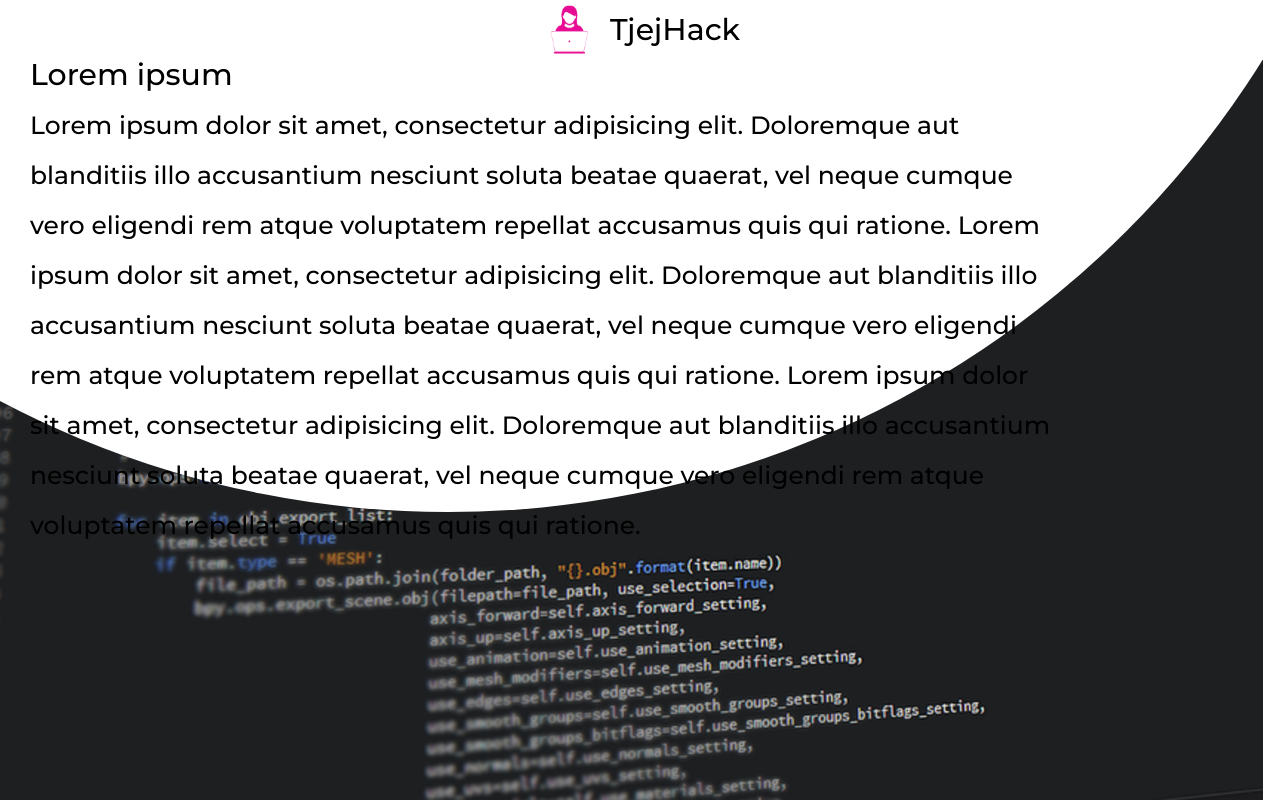
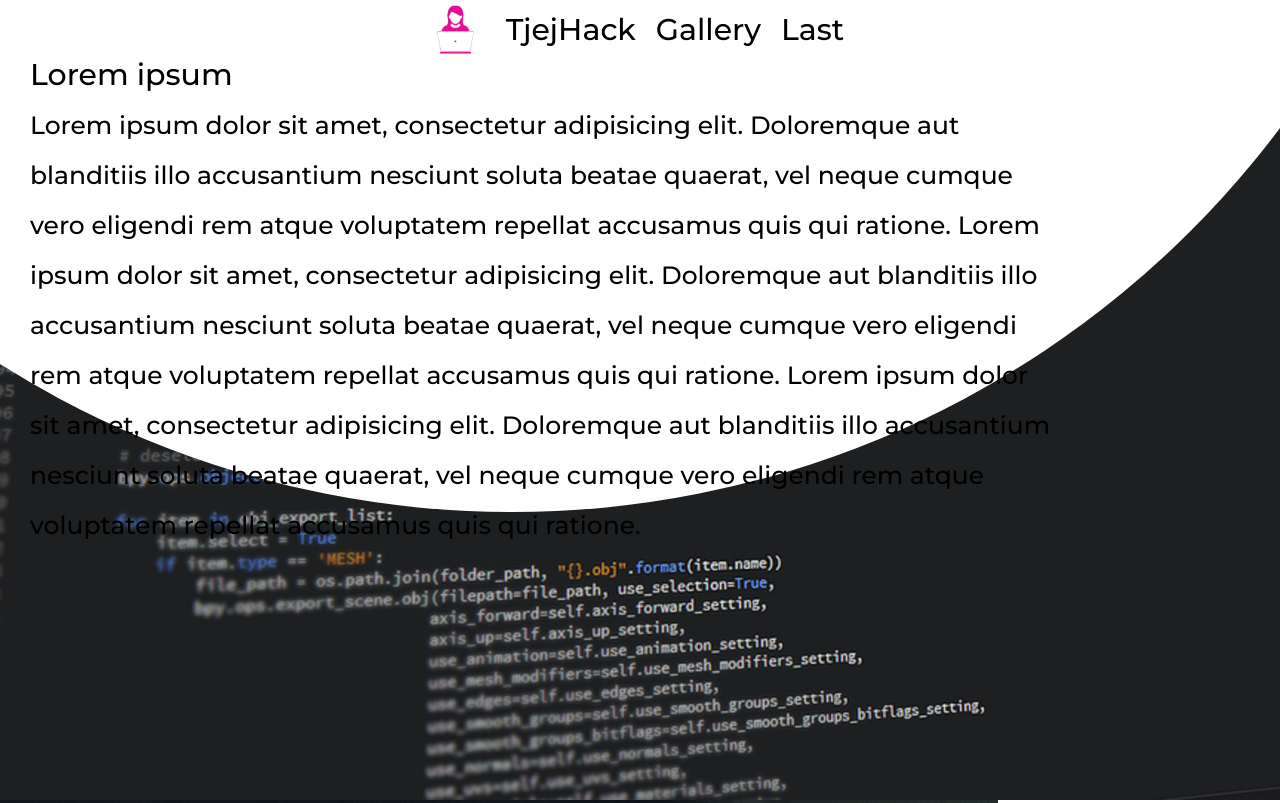
Before and after one commit to teknostompa/TjejHack, a plain HTML site: page index.html in a window 1280 px wide. Shown: the top 803 px of the page. Drawn offline with nearby package versions, Linux system fonts and the light colour scheme.

Commit message:
Add files via upload

```diff
--- /dev/null
+++ b/css/Gallery.css
@@ -0,0 +1,3 @@
+.Gallery{
+    height: 100vh;
+}
--- a/css/frontpage.css
+++ b/css/frontpage.css
@@ -4,8 +4,8 @@
     display: flex;
     justify-content: center;
     align-items: center;
-    color: black;
-    background-color: white;
+    color: var(--textColor);
+    background-color: var(--backgroundColor);;
     z-index: 10;
 }
 
@@ -25,22 +25,45 @@
 }
 
 .Frontpage .Header p {
+    margin: 0 10px;
     z-index: 10;
+}
+
+.Frontpage .menu{
+    height: 60px;
+    display: flex;
+    justify-content: center;
+    align-items: center;
+    color: var(--textColor);
+    background-color: var(--backgroundColor);;
+    z-index: 10;
+}
+
+.Frontpage .menu a {
+    margin: 0 10px;
+    color: var(--textColor);
+    text-decoration: none;
+    z-index: 10;
+    transition: 100ms all ease-in-out;
+}
+
+.Frontpage .menu a:hover{
+    color: var(--darkColor);
 }
 
 .Frontpage .Circle{
     position: absolute;
     top: calc(100vw * -1.1);
-    left: calc(100vw * -0.4);
+    left: calc(100vw * -0.35);
     width: calc(100vw * 1.5);
     height: calc(100vw * 1.5);
-    background-color: white;
+    background-color: var(--backgroundColor);
     border-radius: calc(100vw * 0.75);
     z-index: 1;
 }
 
 .Frontpage .Title{
-    color: black;
+    color: var(--textColor);
     position: absolute;
     top: 50px;
     left: 30px;
@@ -50,9 +73,13 @@
 .Frontpage .Content {
     font-size: 25px;
     width: 80vw;
-    color: black;
+    color: var(--textColor);
     position: absolute;
     top: 100px;
     left: 30px;
     z-index: 2;
 }
+
+.Info {
+    background-color: red;
+}
--- a/css/style.css
+++ b/css/style.css
@@ -1,7 +1,7 @@
 *{
+    scroll-behavior: smooth;
     margin: 0;
     padding: 0;
-    height: 50px;
     font-family: 'Montserrat', sans-serif;
     line-height: 50px;
     font-size: 30px;
@@ -10,6 +10,7 @@
 .Pages .Page {
     overflow: hidden;
     position: relative;
-    width: calc(100vw - 17px);
+    width: 100%;
     height: 100vh;
+    box-sizing: content-box;
 }
--- a/index.html
+++ b/index.html
@@ -7,22 +7,62 @@
     <link rel="stylesheet" href="css/frontpage.css">
     <link rel="stylesheet" href="css/scrollbar.css">
     <link rel="stylesheet" href="css/style.css">
+    <link rel="stylesheet" href="css/Gallery.css">
+    <link rel="stylesheet" href="https://maxcdn.bootstrapcdn.com/bootstrap/4.0.0/css/bootstrap.min.css" integrity="sha384-Gn5384xqQ1aoWXA+058RXPxPg6fy4IWvTNh0E263XmFcJlSAwiGgFAW/dAiS6JXm" crossorigin="anonymous">
     <link href="https://fonts.googleapis.com/css2?family=Montserrat:wght@500&display=swap" rel="stylesheet">
 </head>
-<body onscroll="scroll()">
+<body>
     <div class="Pages">
-        <div class="Frontpage Page">
-            <div class="Header"><div class="Logo"></div><p>TjejHack</p></div>
+        <div class="Frontpage Page" id="scroll">
+            <div class="Header">
+                <div class="Logo"></div><p>TjejHack</p>
+
+                <div class="menu">
+                    <a href="#Info">Gallery</a>
+                    <a>Last</a>
+                </div>
+                <div class="Gallery">
+                </div>
+                <div class="Last">
+                </div>
+            </div>
             <div class="Circle"></div>
             <div class="Title"> Lorem ipsum</div>
             <div class="Content"> Lorem ipsum dolor sit amet, consectetur adipisicing elit. Doloremque aut blanditiis illo accusantium nesciunt soluta beatae quaerat, vel neque cumque vero eligendi rem atque voluptatem repellat accusamus quis qui ratione. Lorem ipsum dolor sit amet, consectetur adipisicing elit. Doloremque aut blanditiis illo accusantium nesciunt soluta beatae quaerat, vel neque cumque vero eligendi rem atque voluptatem repellat accusamus quis qui ratione. Lorem ipsum dolor sit amet, consectetur adipisicing elit. Doloremque aut blanditiis illo accusantium nesciunt soluta beatae quaerat, vel neque cumque vero eligendi rem atque voluptatem repellat accusamus quis qui ratione.</div>
         </div>
-        <div class="Info Page"></div>
+        <div class="Gallery Page" id="Info">
+
+            <div id="carouselExampleControls" class="carousel slide" data-ride="carousel">
+
+                <!--Kopiera och lägg till bilder här-->
+                <div class="carousel-inner">
+                  <div class="carousel-item active">
+                    <img class="d-block w-100" src="css/img/nEr30QWg.jpeg" alt="First slide">
+                  </div>
+                  <div class="carousel-item">
+                    <img class="d-block w-100" src="css/img/Jxwv-N-A.jpeg" alt="Second slide">
+                  </div>
+                  <div class="carousel-item">
+                    <img class="d-block w-100" src="css/img/nEr30QWg.jpeg" alt="Third slide">
+                  </div>
+                </div>
+
+
+                <a class="carousel-control-prev" href="#carouselExampleControls" role="button" data-slide="prev">
+                  <span class="carousel-control-prev-icon" aria-hidden="true"></span>
+                  <span class="sr-only">Previous</span>
+                </a>
+                <a class="carousel-control-next" href="#carouselExampleControls" role="button" data-slide="next">
+                  <span class="carousel-control-next-icon" aria-hidden="true"></span>
+                  <span class="sr-only">Next</span>
+                </a>
+              </div>
+        </div>
         <div class="Footer Page"></div>
     </div>
-    <div class="Track" onmousedown="yesScroll()" onmouseup="noScroll()">
-        <div class="ScrollBar" id="mydiv" ></div>
-    </div>
 </body>
-<script src="js/scrollbar.js"></script>
+<script src="js/colors.js"></script>
+<script src="https://code.jquery.com/jquery-3.2.1.slim.min.js" integrity="sha384-KJ3o2DKtIkvYIK3UENzmM7KCkRr/rE9/Qpg6aAZGJwFDMVNA/GpGFF93hXpG5KkN" crossorigin="anonymous"></script>
+<script src="https://cdnjs.cloudflare.com/ajax/libs/popper.js/1.12.9/umd/popper.min.js" integrity="sha384-ApNbgh9B+Y1QKtv3Rn7W3mgPxhU9K/ScQsAP7hUibX39j7fakFPskvXusvfa0b4Q" crossorigin="anonymous"></script>
+<script src="https://maxcdn.bootstrapcdn.com/bootstrap/4.0.0/js/bootstrap.min.js" integrity="sha384-JZR6Spejh4U02d8jOt6vLEHfe/JQGiRRSQQxSfFWpi1MquVdAyjUar5+76PVCmYl" crossorigin="anonymous"></script>
 </html>
--- /dev/null
+++ b/js/colors.js
@@ -0,0 +1,10 @@
+var colors = {
+    mainColor: "#E80C94",
+    textColor: "#000000",
+    darkColor: "#666666",
+    backgroundColor: "#FFFFFF"
+}
+document.documentElement.style.setProperty('--mainColor', colors.mainColor);
+document.documentElement.style.setProperty('--textColor', colors.textColor);
+document.documentElement.style.setProperty('--darkColor', colors.darkColor);
+document.documentElement.style.setProperty('--backgroundColor', colors.backgroundColor);
```
Also changed, not shown: css/img/Jxwv-N-A.jpeg (added), css/img/ivFBZ4HA.jpeg (added), css/img/nEr30QWg.jpeg (added).
